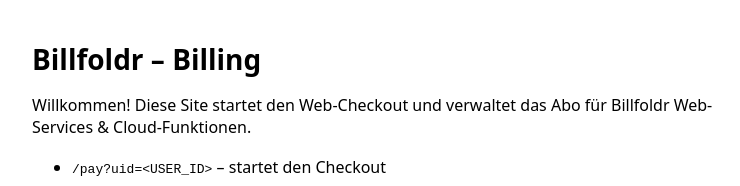
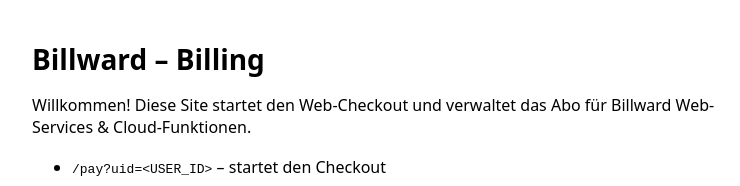
Before and after one commit to BueroDanielSchwarz/Billfoldr, a Next.js app in the folder billfoldr-billing-vercel/: page / in a window 1280 px wide. Shown: the top 186 px of the page, without its empty margins (248-988 px from the left). Built offline with nearby package versions, Linux system fonts and the light colour scheme.

Commit message:
Update index.tsx

```diff
--- a/billfoldr-billing-vercel/pages/index.tsx
+++ b/billfoldr-billing-vercel/pages/index.tsx
@@ -4,10 +4,10 @@
 export default function Home() {
   return (
     <>
-      <Head><title>Billfoldr Billing</title><meta name="viewport" content="width=device-width, initial-scale=1" /></Head>
+      <Head><title>Billward Billing</title><meta name="viewport" content="width=device-width, initial-scale=1" /></Head>
       <main style={{maxWidth: 720, margin: '40px auto', padding: '0 16px', fontFamily: 'system-ui'}}>
-        <h1 style={{fontSize: 28, marginBottom: 12}}>Billfoldr – Billing</h1>
-        <p>Willkommen! Diese Site startet den Web-Checkout und verwaltet das Abo für Billfoldr Web-Services &amp; Cloud-Funktionen.</p>
+        <h1 style={{fontSize: 28, marginBottom: 12}}>Billward – Billing</h1>
+        <p>Willkommen! Diese Site startet den Web-Checkout und verwaltet das Abo für Billward Web-Services &amp; Cloud-Funktionen.</p>
         <ul style={{marginTop: 16, lineHeight: 1.7}}>
           <li><code>/pay?uid=&lt;USER_ID&gt;</code> – startet den Checkout</li>
           <li><code>/billing/success</code> – Erfolg</li>
```
